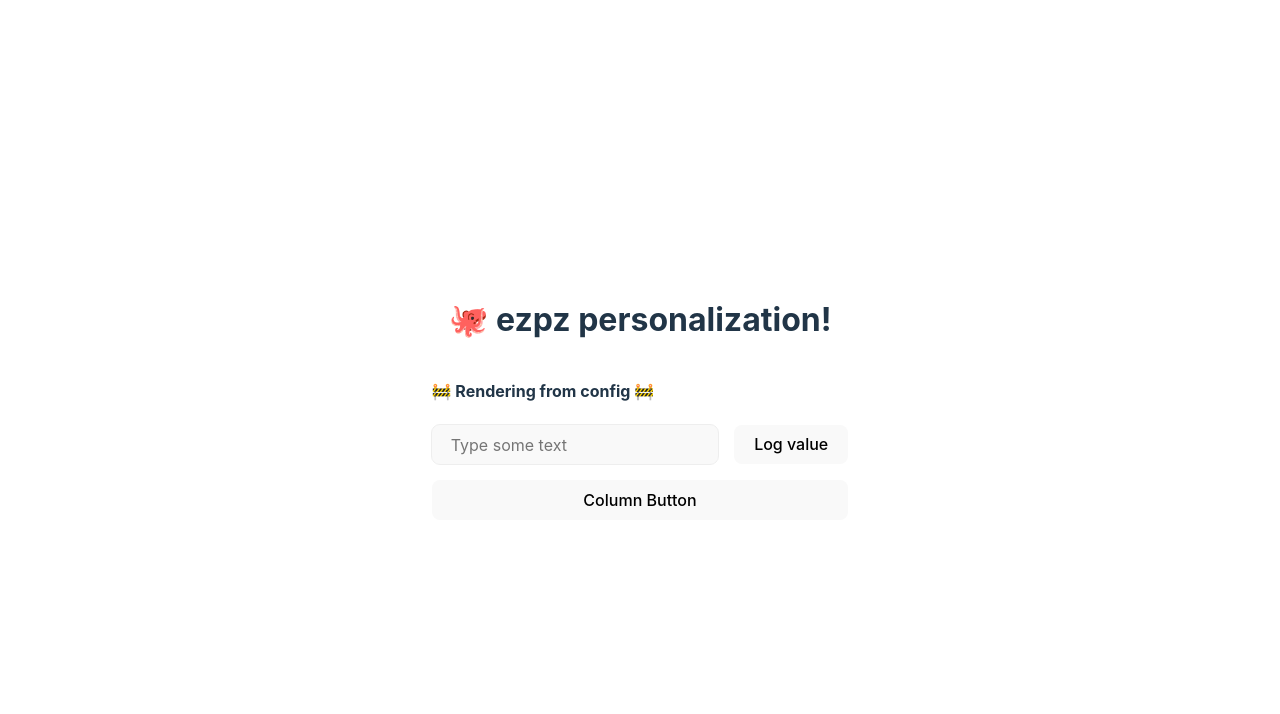
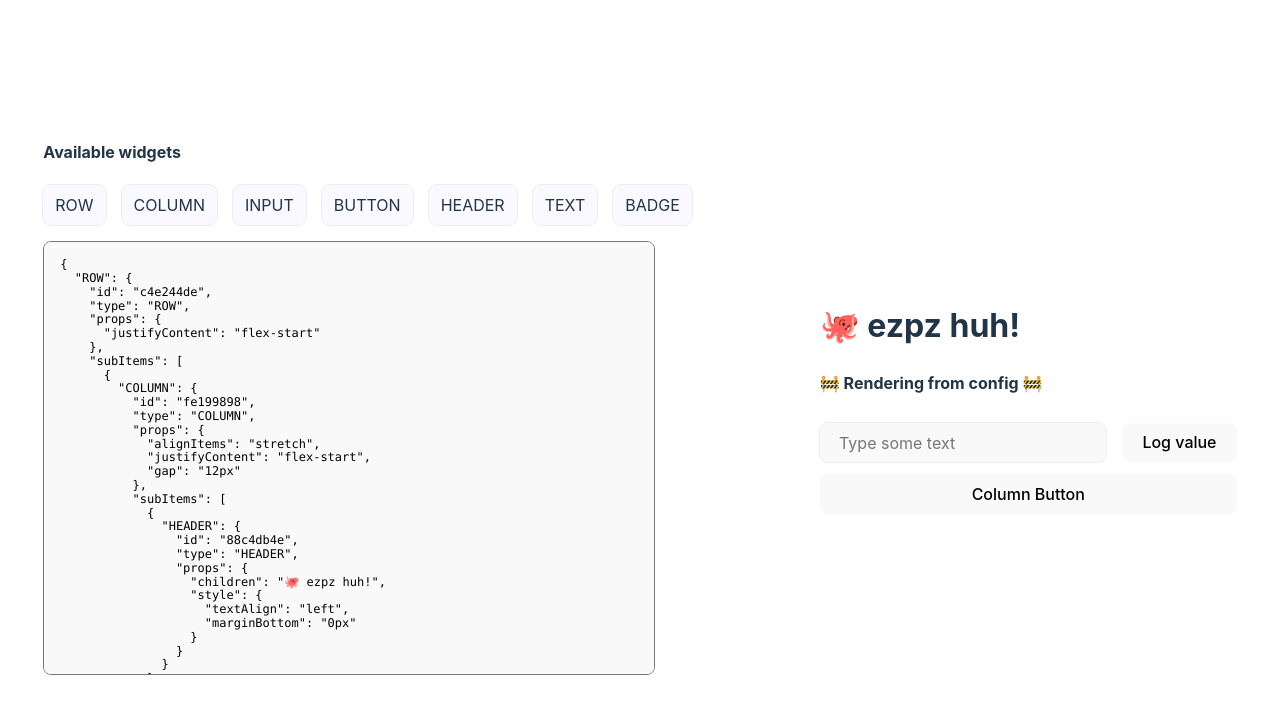
Before and after one commit to ornelasEduardo/ezpz, a React (Vite) app: page / in a window 1280 px wide. Shown: the top 714 px of the page. Built offline with nearby package versions, Linux system fonts and the light colour scheme.

Commit message:
Adds a sandbox to play around with the config to try the widgets out in different combinations. Adds some new components to be mapped as widgets too.

```diff
--- a/src/App.tsx
+++ b/src/App.tsx
@@ -3,16 +3,86 @@ import RenderLayout from "./quecool/widgets/RenderLayout";
 import { widgetMap } from "./widgetMap";
 import { config } from "./config";
 import StackLayout from "./quecool/components/StackLayout";
+import ClusterLayout from "./quecool/components/ClusterLayout";
+import { ChangeEvent, useState } from "react";
+import Badge from "./quecool/components/Badge";
+import { generateId } from "./quecool/functions";
 
 function App() {
+  const [editableConfig, setEditableConfig] = useState({
+    id: generateId(),
+    layout: config,
+  });
+
+  const [layout, setLayout] = useState(config);
+
+  const handleEditableConfigChange = (e: ChangeEvent) => {
+    let parsedAsJson: any;
+
+    try {
+      const element = e.target as HTMLTextAreaElement;
+      const value = element.value;
+
+      parsedAsJson = JSON.parse(value);
+
+      setLayout(parsedAsJson);
+    } catch (e) {
+      console.warn(e);
+    } finally {
+      setEditableConfig(() => {
+        return { id: generateId(), layout: parsedAsJson };
+      });
+    }
+  };
+
   return (
     <>
-      <h1>🐙 ezpz personalization!</h1>
+      <ClusterLayout gap="10vw">
+        <StackLayout alignItems="flex-start" gap="16px">
+          <StackLayout alignItems="flex-start">
+            <h4>Available widgets</h4>
+            <ClusterLayout
+              justifyContent="flex-start"
+              gap="16px"
+              wrap="wrap"
+              style={{ maxWidth: "80ch" }}
+            >
+              {Object.keys(widgetMap).map((widgetType) => (
+                <Badge key={widgetType}>{widgetType}</Badge>
+              ))}
+            </ClusterLayout>
+          </StackLayout>
+          <div>
+            <textarea
+              onChange={handleEditableConfigChange}
+              value={JSON.stringify(editableConfig.layout, null, 2)}
+              style={{
+                fontSize: "12px",
+                padding: "16px",
+                textAlign: "left",
+                background: "#f9f9f9",
+                borderRadius: "8px",
+                height: "50vh",
+                width: "80ch",
+                overflowY: "scroll",
+                resize: "none",
+                fontFamily:
+                  "Consolas, Menlo, Monaco, Lucida Console, Liberation Mono, DejaVu Sans Mono, Bitstream Vera Sans Mono, Courier New, monospace, serif",
+              }}
+            />
+          </div>
+        </StackLayout>
 
-      <StackLayout alignItems="flex-start">
-        <h4>🚧 Rendering from config 🚧</h4>
-        <RenderLayout layout={config} widgetMap={widgetMap} />
-      </StackLayout>
+        <div>
+          <StackLayout alignItems="flex-start">
+            <RenderLayout
+              key={editableConfig.id}
+              layout={layout}
+              widgetMap={widgetMap}
+            />
+          </StackLayout>
+        </div>
+      </ClusterLayout>
     </>
   );
 }
--- a/src/config.tsx
+++ b/src/config.tsx
@@ -1,6 +1,8 @@
+import { generateId } from "./quecool/functions";
+
 export const config = {
   ROW: {
-    id: Math.random(),
+    id: generateId(),
     type: "ROW",
     props: {
       justifyContent: "flex-start",
@@ -8,40 +10,66 @@ export const config = {
     subItems: [
       {
         COLUMN: {
-          id: Math.random(),
+          id: generateId(),
           type: "COLUMN",
           props: {
             alignItems: "stretch",
-            gap: "16px",
+            justifyContent: "flex-start",
+            gap: "12px",
           },
           subItems: [
             {
+              HEADER: {
+                id: generateId(),
+                type: "HEADER",
+                props: {
+                  children: "🐙 ezpz huh!",
+                  style: { textAlign: "left", marginBottom: "0px" },
+                },
+              },
+            },
+            {
+              TEXT: {
+                id: generateId(),
+                type: "TEXT",
+                props: {
+                  children: "🚧 Rendering from config 🚧",
+                  style: {
+                    textAlign: "left",
+                    fontWeight: "bold",
+                  },
+                },
+              },
+            },
+            {
               ROW: {
-                id: Math.random(),
+                id: generateId(),
                 type: "ROW",
                 props: {
                   gap: "16px",
+                  justifyContent: "space-between",
                 },
                 subItems: [
                   {
                     INPUT: {
-                      id: Math.random(),
+                      id: generateId(),
                       type: "INPUT",
                       props: {
                         placeholder: "Type some text",
+                        style: { flexGrow: 1 },
                       },
                     },
                   },
                   {
                     BUTTON: {
-                      id: Math.random(),
+                      id: generateId(),
                       type: "BUTTON",
                       props: {
                         children: "Log value",
-                        onClick: (e: any) =>
+                        onClick: ((e: any) =>
                           console.log(
                             e.target.parentNode.querySelector("input").value
-                          ),
+                          )).toString(),
                       },
                     },
                   },
@@ -50,7 +78,7 @@ export const config = {
             },
             {
               BUTTON: {
-                id: Math.random(),
+                id: generateId(),
                 type: "BUTTON",
                 props: {
                   children: "Column Button",
--- /dev/null
+++ b/src/quecool/components/Badge/index.tsx
@@ -0,0 +1,12 @@
+const Badge = ({ children }: any) => {
+  const style = {
+    padding: "8px 12px",
+    outline: "1px solid #eee",
+    background: "#f9f9ff",
+    borderRadius: "8px",
+  };
+
+  return <div style={style}>{children}</div>;
+};
+
+export default Badge;
--- a/src/quecool/components/Button/index.tsx
+++ b/src/quecool/components/Button/index.tsx
@@ -1,5 +1,16 @@
-const Button = ({ children, ...props }: any) => {
-  return <button {...props}>{children}</button>;
+import { safeFunctionParse } from "../../functions";
+
+const Button = ({ children, onClick, ...props }: any) => {
+  const handleClick = (e: Event) => {
+    const clickFunction = safeFunctionParse(onClick);
+    clickFunction(e);
+  };
+
+  return (
+    <button onClick={handleClick} {...props}>
+      {children}
+    </button>
+  );
 };
 
 export default Button;
--- a/src/quecool/components/ClusterLayout/index.tsx
+++ b/src/quecool/components/ClusterLayout/index.tsx
@@ -1,10 +1,12 @@
 import React from "react";
 
 type ClusterLayoutProps = {
-  children: React.JSX.Element;
+  children: React.ReactNode;
   alignItems?: string;
   justifyContent?: string;
-  gap: string;
+  gap?: string;
+  style?: object;
+  wrap?: "wrap" | "nowrap" | "wrap-reverse";
 };
 
 const ClusterLayout = ({
@@ -12,6 +14,8 @@ const ClusterLayout = ({
   alignItems,
   justifyContent,
   gap,
+  wrap = "nowrap",
+  style,
 }: ClusterLayoutProps) => {
   return (
     <div
@@ -20,6 +24,8 @@ const ClusterLayout = ({
         alignItems: alignItems || "center",
         justifyContent: justifyContent || "center",
         gap: gap || "0px",
+        flexWrap: wrap,
+        ...style,
       }}
     >
       {children}
--- /dev/null
+++ b/src/quecool/components/Header/index.tsx
@@ -0,0 +1,18 @@
+const Header = ({ children, level = 1, style }: any) => {
+  switch (level) {
+    case 1:
+      return <h1 style={style}>{children}</h1>;
+    case 2:
+      return <h2 style={style}>{children}</h2>;
+    case 3:
+      return <h3 style={style}>{children}</h3>;
+    case 4:
+      return <h4 style={style}>{children}</h4>;
+    case 5:
+      return <h5 style={style}>{children}</h5>;
+    case 6:
+      return <h6 style={style}>{children}</h6>;
+  }
+};
+
+export default Header;
--- /dev/null
+++ b/src/quecool/components/Text/index.tsx
@@ -0,0 +1,5 @@
+const Text = ({ children, style }: any) => {
+  return <p style={style}>{children}</p>;
+};
+
+export default Text;
--- /dev/null
+++ b/src/quecool/functions/index.tsx
@@ -0,0 +1,11 @@
+export const safeFunctionParse = (functionString: string) => {
+  return Function(`"use strict"; return ${functionString};`)();
+};
+
+export const toSentenceCase = (word: string) => {
+  return word[0].toUpperCase() + word.substring(1).toLowerCase();
+};
+
+export const generateId = (): string => {
+  return Math.random().toString(16).slice(2);
+};
--- a/src/widgetMap.tsx
+++ b/src/widgetMap.tsx
@@ -2,6 +2,9 @@ import Button from "./quecool/components/Button";
 import ClusterLayout from "./quecool/components/ClusterLayout";
 import StackLayout from "./quecool/components/StackLayout";
 import Input from "./quecool/components/Input";
+import Header from "./quecool/components/Header";
+import Text from "./quecool/components/Text";
+import Badge from "./quecool/components/Badge";
 
 export const widgetMap = {
   ROW: {
@@ -19,4 +22,16 @@ export const widgetMap = {
   BUTTON: {
     component: Button,
   },
+
+  HEADER: {
+    component: Header,
+  },
+
+  TEXT: {
+    component: Text,
+  },
+
+  BADGE: {
+    component: Badge,
+  },
 };
```
